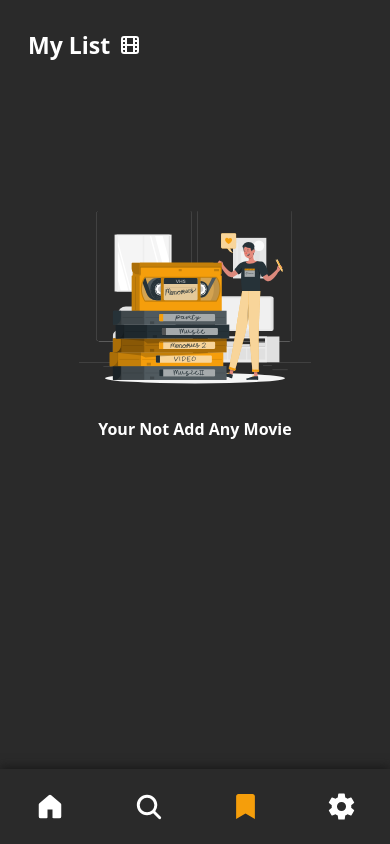
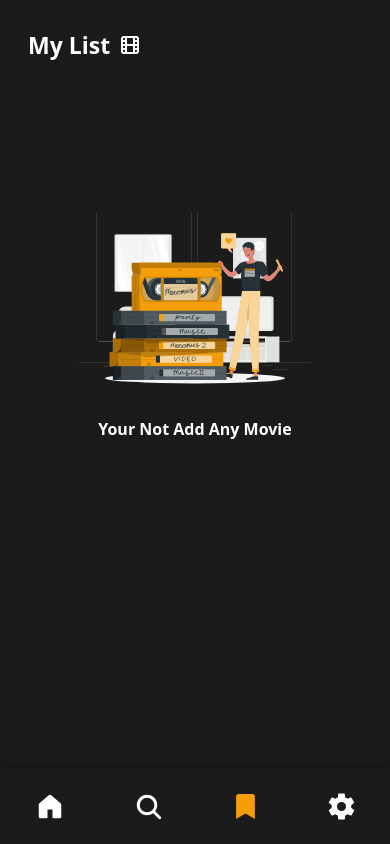
Before and after one commit to AhhmedJamal/Nuvex_movies, a React (Vite) app: page /myList in a window 390 px wide. Built offline with nearby package versions, Linux system fonts and the light colour scheme; a web font is replaced by a local one.

Commit message:
update bottomBer

```diff
--- a/src/App.tsx
+++ b/src/App.tsx
@@ -2,7 +2,7 @@ import { Outlet } from "react-router-dom";
 import BottomBar from "./components/BottomBar";
 function App() {
   return (
-    <div className="container m-auto overflow-y-scroll h-[100vh] ">
+    <div className="container m-auto overflow-y-scroll h-[90vh] sm:h-screen">
       <div className=" sm:h-screen h-[90vh] overflow-y-scroll pb-6">
         <Outlet />
       </div>
--- a/src/components/BottomBar.tsx
+++ b/src/components/BottomBar.tsx
@@ -8,7 +8,9 @@ function BottomBar() {
   const { pathname } = useLocation();
 
   return (
-    <footer className="sm:hidden z-10 fixed bottom-0  w-full  h-[75px]  flex justify-around items-center [box-shadow:0px_-1px_10px_0px_rgba(22,_22,_22,_1)] ">
+    <footer
+      className={`sm:hidden z-10 fixed bottom-0 w-full h-[75px] flex justify-around items-center [box-shadow:0px_-1px_10px_0px_rgba(12,_12,_12,_0.5)]`}
+    >
       <Link to={"/"} className={pathname === "/" ? "text-primary" : ""}>
         <GoHomeFill size={30} />
       </Link>
--- a/src/components/CardMyList.tsx
+++ b/src/components/CardMyList.tsx
@@ -52,8 +52,8 @@ function CardMyList({ dataMovie, getMyList }: CardMyListProps) {
   }, []);
   return (
     <>
-      {isLoading ? (
-        <div className="flex gap-4 w-full h-[150px] p-3 rounded-xl bg-[#0000005a]">
+      {!isLoading ? (
+        <div className="flex gap-4 w-full h-[150px] p-3 rounded-xl bg-[#00000033]">
           <Shimmer height={125} width={"90px"} />
           <div className="flex flex-col justify-between items-start w-[65%] pt-1 ">
             <Shimmer height={25} width={"100px"} />
@@ -73,7 +73,7 @@ function CardMyList({ dataMovie, getMyList }: CardMyListProps) {
           </div>
         </div>
       ) : (
-        <div className="flex justify-between gap-5 w-full h-[150px] bg-[#0000005a] rounded-xl p-3">
+        <div className="flex justify-between gap-5 w-full h-[150px] bg-[#00000033] rounded-xl p-3">
           <img
             onClick={() => {
               router(
--- a/src/components/Shimmer.tsx
+++ b/src/components/Shimmer.tsx
@@ -12,7 +12,7 @@ function Shimmer({ width, height }: ShimmerProps) {
           width: width,
           height: height,
           background:
-            "linear-gradient(-90deg, #393939 0%, gray 50%, #393939 100%)",
+            "linear-gradient(-90deg, #5e5e5e 0%, grey 50%, #5e5e5e 100%)",
           backgroundSize: "200% 100%",
           backgroundPosition: "90% -90%",
           animation: "shimmerAnimation 2.5s infinite",
--- a/src/index.css
+++ b/src/index.css
@@ -25,7 +25,7 @@
 
 html,
 body {
-  background-color: #00000097;
+  background-color: #1b1b1b;
   color: white;
 }
 
```
